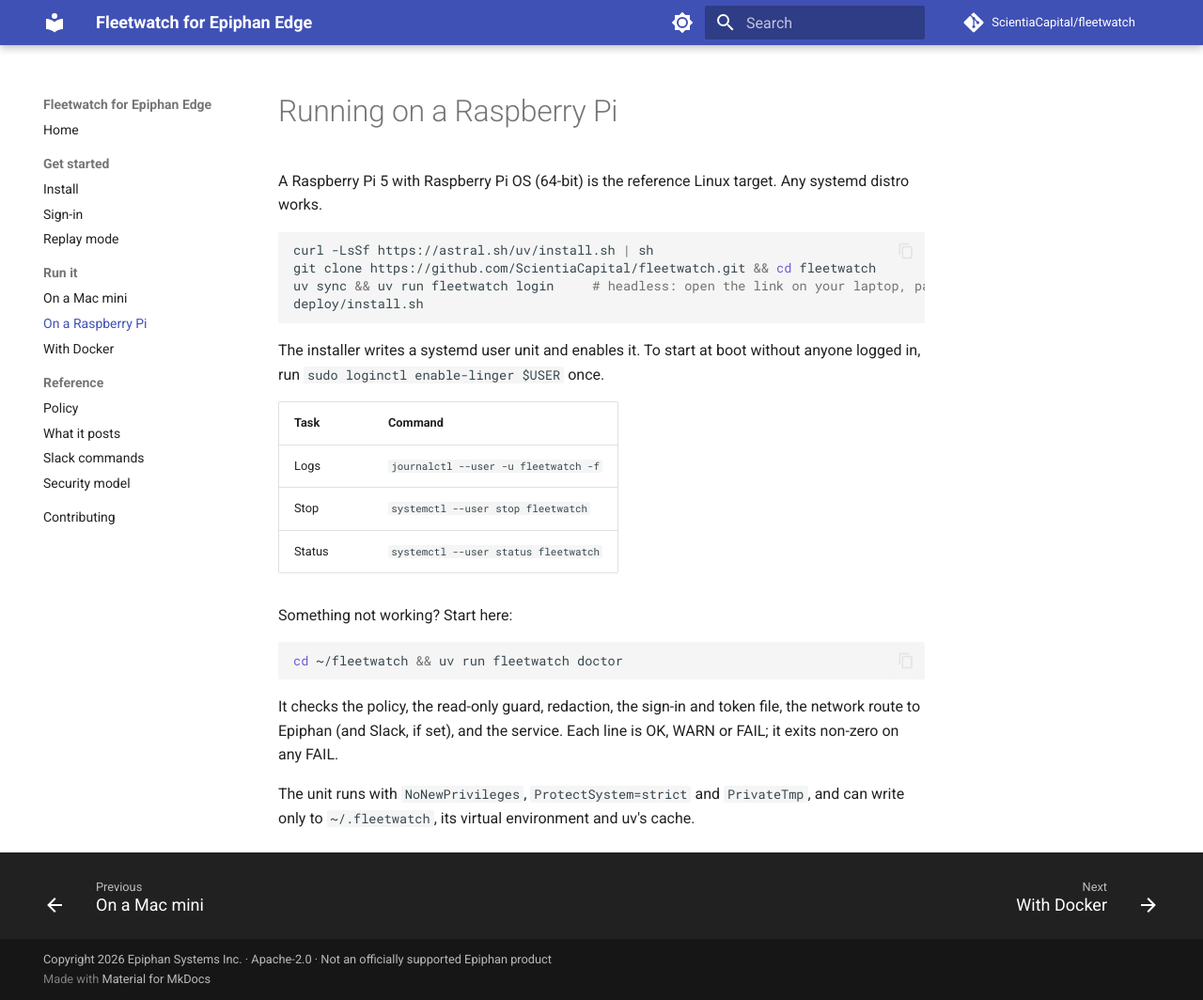
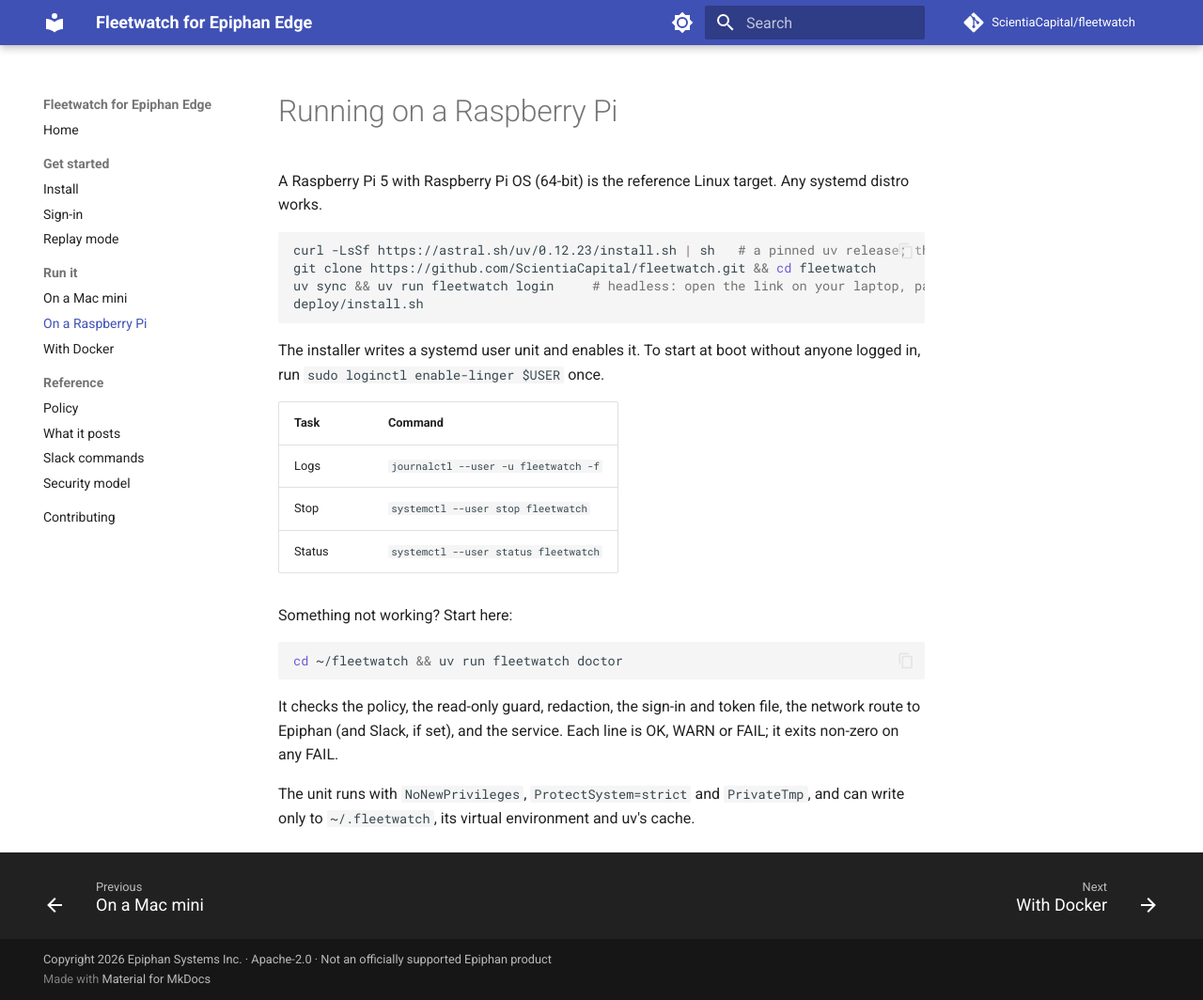
Before and after one commit to ScientiaCapital/fleetwatch, an MkDocs documentation site: the page built from docs/raspberry-pi.md, in a window 1280 px wide and 1064 px high. Shown: the whole window at 94% size. Built offline with MkDocs 1.6.1 and Material for MkDocs 9.7.7, drawn with Linux system fonts in a browser that asks for light colours; comment, search, counter and statistics services are not loaded.

Commit message:
security(install): pin the uv installer and default to the newest release tag (#70)
The one-line installer piped whatever astral.sh served today into sh and
cloned main. Now it fetches a pinned uv release (0.12.23, the same as the
Dockerfile; that installer verifies the archive's sha256 itself) and, with
no --ref, clones the newest vX.Y.Z tag on the remote. Pre-release tags don't
count, and until the first release exists it says so and uses main.

The install smoke job gains a step that tags the checkout three ways and
checks the installer picks v0.0.1, not v0.0.0 or v0.0.1-rc1. The Pi guide
pins the same uv version; the READMEs say what the one-liner installs.

Release checksums and a verify step (the issue's third box) wait for the
first release.

Closes #63

Co-authored-by: Claude Opus 5.5 <noreply@anthropic.com>

````diff
--- a/docs/raspberry-pi.md
+++ b/docs/raspberry-pi.md
@@ -3,7 +3,7 @@
 A Raspberry Pi 5 with Raspberry Pi OS (64-bit) is the reference Linux target. Any systemd distro works.
 
 ```bash
-curl -LsSf https://astral.sh/uv/install.sh | sh
+curl -LsSf https://astral.sh/uv/0.12.23/install.sh | sh   # a pinned uv release; the one-line installer does the same
 git clone https://github.com/ScientiaCapital/fleetwatch.git && cd fleetwatch
 uv sync && uv run fleetwatch login     # headless: open the link on your laptop, paste the redirect back
 deploy/install.sh
````
Also changed, not shown: README.es.md (+3 -0 lines), README.md (+3 -0 lines), 2 other files.
